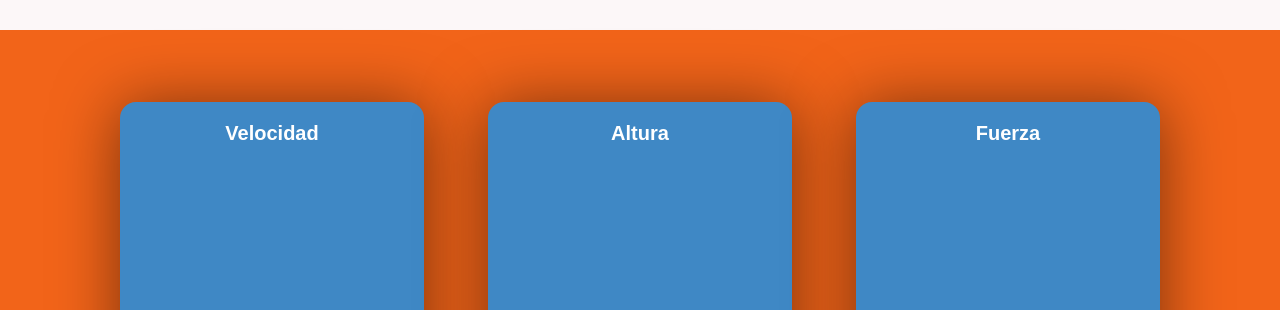
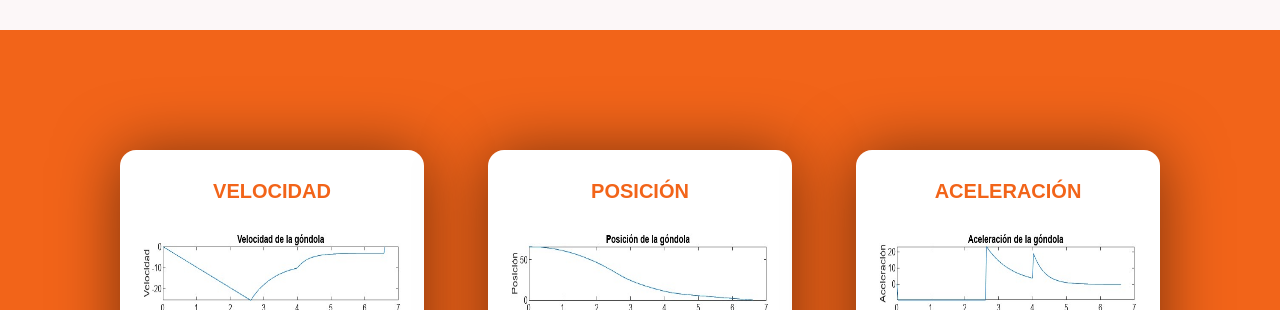
Before and after one commit to dwotV/reto-electromag, a plain HTML site: page index.html in a window 1280 px wide. Shown: the part 2490-2800 px from the top of the page. Drawn offline with Linux system fonts and the light colour scheme; a script that the page names is missing.

Commit message:
Update index.html

```diff
--- a/index.html
+++ b/index.html
@@ -14,7 +14,7 @@
     <div class="head">
 
         <div class="logo">
-            <a href="#">Rush</a>
+            <img src="rush.png" width="75" height="45">
         </div>
 
         <nav class="navbar">
@@ -64,7 +64,7 @@
                 <a href="#torre" class="btn">Saber más</a>
             </div>
             <div class="box">
-                <h3>FLEWN</h3>
+                <h3>FLY RUSH</h3>
                 <img class="img-rounded" src="costos.jpg" width="250" height="200">
                 <a href="#torre" class="btn">Saber más</a>
             </div>
@@ -82,7 +82,7 @@
         autoplay; clipboard-write; encrypted-media; gyroscope;
         picture-in-picture; web-share" allowfullscreen></iframe>
 
-        <a href="#torre" class="btn">Saber más</a>
+        <a href="#datos" class="btn">Saber más</a>
 
     </section>
 
@@ -102,14 +102,17 @@
     <section class="content data" id="datos">
         <div class="box-container">
 
-            <div class="box">
-                <h3>Velocidad</h3>
+            <div class="caja">
+                <h3>VELOCIDAD</h3>
+                <img src="velocidad.jpg" width="258" height="95">
             </div>
-            <div class="box">
-                <h3>Altura</h3>
+            <div class="caja">
+                <h3>POSICIÓN</h3>
+                <img src="posicion.jpg" width="258" height="95">
             </div>
-            <div class="box">
-                <h3>Fuerza</h3>
+            <div class="caja">
+                <h3>ACELERACIÓN</h3>
+                <img src="aceleracion.jpg" width="258" height="95">
             </div>
 
         </div>
```
